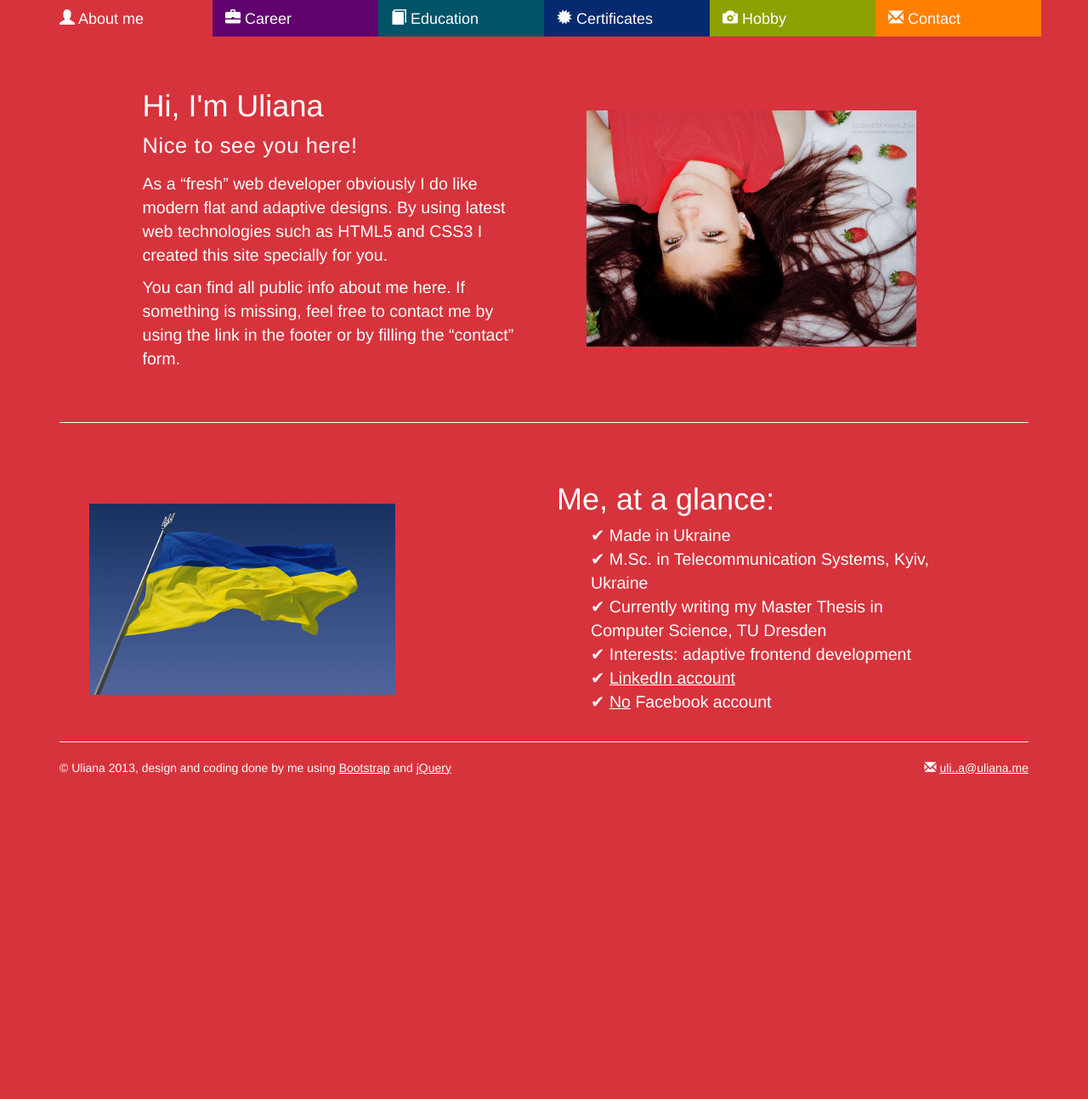
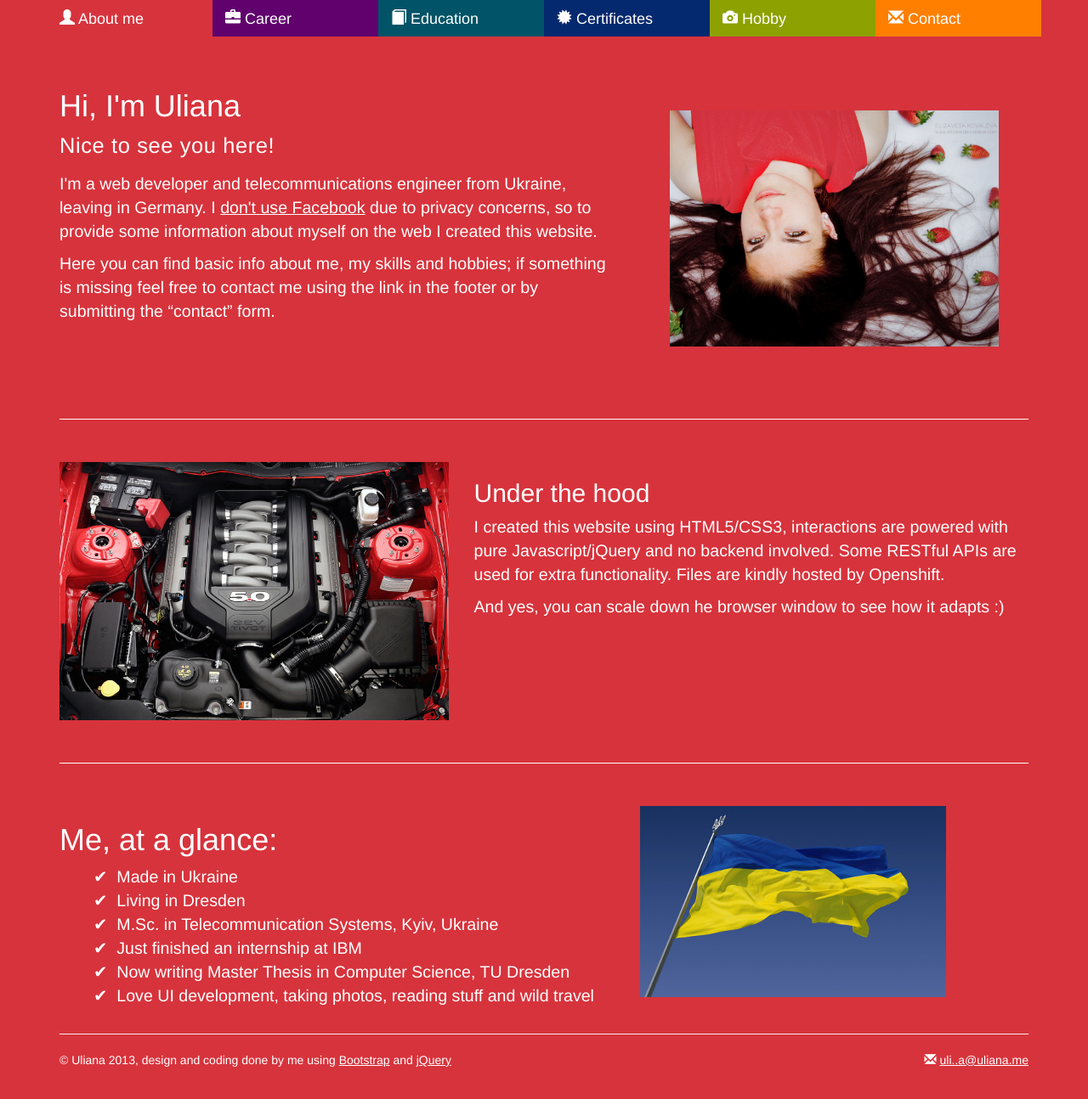
Before and after one commit to UlianaMunich/uliana_me, a Flask app: page / in a window 1280 px wide. Shown: the whole page at 85% size. Before the commit the page ends 912 px from the top, so only its background shows below. Run offline with Flask 2, Linux system fonts and the light colour scheme; parts of the project's set-up code (start-up, migrations or seed data) failed here and were passed over; some libraries are stand-ins or nearby versions.

Commit message:
Updated first page texts

```diff
--- a/wsgi/static/css/uliana_me.css
+++ b/wsgi/static/css/uliana_me.css
@@ -41,10 +41,12 @@ padding-bottom: 4em;
   font-size: 1.4em;
   font-weight: 200;
 }
-.story>div>img.img-responsive {
+
+.img-padded {
   margin-top: 10px;
   padding: 35px;
 }
+
 .story .lead {
   margin-bottom: .5em;
   letter-spacing: .6px;
--- a/wsgi/templates/index.html
+++ b/wsgi/templates/index.html
@@ -55,32 +55,47 @@
     <div id="about" class="section initial">
       <!-- Story -->
       <div class="row story">
-        <div class="col-md-offset-1 col-md-5">
+        <div class="col-md-7">
           <h1>Hi, I'm Uliana</h1>
           <p class="lead">Nice to see you here!</p>
-          <p>As a &ldquo;fresh&rdquo; web developer obviously I do like modern flat and adaptive designs. By using latest web technologies such as HTML5 and CSS3 I created this site specially for you.</p>
-          <p>You can find all public info about me here. If something is missing, feel free to contact me by using the link in the footer or by filling the &ldquo;contact&rdquo; form.</p>
+
+          <p>I'm a web developer and telecommunications engineer from Ukraine, leaving in Germany. I <a href="http://www.quitfacebookday.com/">don't use Facebook</a> due to privacy concerns, so to provide some information about myself on the web I created this website.</p>
+          <p>Here you can find basic info about me, my skills and hobbies; if something is missing feel free to contact me using the link in the footer or by submitting the &ldquo;contact&rdquo; form.
+          </p>
         </div>
         <div class="col-md-5 image">
-          <img class="img-responsive" src="static/img/ulia.jpg"/>
+          <img class="img-responsive img-padded" src="static/img/ulia.jpg"/>
+        </div>
+      </div>
+      <!-- Story -->
+      <hr class="story-divider">
+      <div class="row story">
+        <div class="col-md-5 image">
+           <img class="img-responsive" src="static/img/engine1.jpg"/>
+        </div>
+        <div class="col-md-7">
+          <h2>Under the hood</h2>
+          <p>I created this website using HTML5/CSS3, interactions are powered with pure Javascript/jQuery and no backend involved. Some RESTful APIs are used for extra functionality. Files are kindly hosted by Openshift.</p>
+          <p>And yes, you can scale down he browser window to see how it adapts :)
+          </p>
         </div>
       </div>
       <!-- About me -->
       <hr class="story-divider">
       <div class="row story">
+        <div class="col-md-7">
+          <h1>Me, at a glance:</h1>
+          <ul class="nobullets">
+            <li>✔&nbsp;&nbsp;Made in Ukraine</li>
+            <li>✔&nbsp;&nbsp;Living in Dresden</li>
+            <li>✔&nbsp;&nbsp;M.Sc. in Telecommunication Systems, Kyiv, Ukraine</li>
+            <li>✔&nbsp;&nbsp;Just finished an internship at IBM</li>
+            <li>✔&nbsp;&nbsp;Now writing Master Thesis in Computer Science, TU Dresden</li>
+            <li>✔&nbsp;&nbsp;Love UI development, taking photos, reading stuff and wild travel</li>
+          </ul>
+        </div>
         <div class="col-md-5 image">
           <img class="img-responsive" src="static/img/pic2aboutMe.jpg"/>
-        </div>
-        <div class="col-md-5 col-md-offset-1">
-          <h1>Me, at a glance:</h1>
-          <ul class="nobullets">
-            <li>✔  Made in Ukraine</li>
-            <li>✔  M.Sc. in Telecommunication Systems, Kyiv, Ukraine </li>
-            <li>✔  Currently writing my Master Thesis in Computer Science, TU Dresden </li>
-            <li>✔  Interests: adaptive frontend development </li>
-            <li>✔  <a href="http://www.linkedin.com/pub/uliana-andriieshyna/43/a41/21"> LinkedIn account </a></li>
-            <li>✔  <a href="http://www.quitfacebookday.com/">No</a> Facebook account </li>
-          </ul>
         </div>
       </div>
     </div>
@@ -102,7 +117,7 @@
       <hr class="story-divider">
       <div class="row story">
         <div class="col-md-4 image">
-          <img class="img-responsive" src="static/img/logo/ibm.svg"/>
+          <img class="img-responsive img-padded" src="static/img/logo/ibm.svg"/>
         </div>
         <div class="col-md-8">
           <h1>Internship at IBM</h1>
@@ -135,7 +150,7 @@
       <div class="row story">
         <!-- Sodocu -->
         <div class="col-md-2 image">
-          <img class="img-responsive" src="static/img/logo/sodocu.png"/>
+          <img class="img-responsive img-padded" src="static/img/logo/sodocu.png"/>
         </div>
         <div class="col-md-4">
           <h1>Internship at <a href="http://www.sodocu.eu/" target="blank">Sodocu</a></h1>
@@ -152,7 +167,7 @@
         </div>
         <!-- TUD -->
         <div class="col-md-2 image">
-          <img class="img-responsive" src="static/img/logo/tud.png"/>
+          <img class="img-responsive img-padded" src="static/img/logo/tud.png"/>
         </div>
         <div class="col-md-4">
           <h1>Student Assistant at <a href="http://www.tu-dresden.de" target="blank">TU Dresden</a></h1>
@@ -172,7 +187,7 @@
       <hr class="story-divider">
       <div class="row story">
         <div class="col-md-4 image">
-          <img class="img-responsive" src="static/img/logo/life.png"/>
+          <img class="img-responsive img-padded" src="static/img/logo/life.png"/>
         </div>
         <div class="col-md-8">
           <h1>Full-time System Analyst of VAS, <a href="http://www.life.ua/en/" target="blank">Life:)</a> Mobile Operator</h1>
@@ -224,7 +239,7 @@ VAS platforms and IT projects</li>
           </div>
         </div>
         <div class="col-md-4 image">
-          <img class="img-responsive" src="static/img/logo/life.png"/>
+          <img class="img-responsive img-padded" src="static/img/logo/life.png"/>
         </div>
       </div>
     </div>
@@ -236,7 +251,7 @@ VAS platforms and IT projects</li>
       <div class="row story">
         <div class="col-md-10 col-md-offset-1">
           <h1>Education. <span class="text-muted">Working on my second Master degree.</span></h1>
-          <p>I'm finishing the master course in Computer Science at TU-Dresden. It's my second Master degree, first one is in Telecommunication Systems, KPI, Ukraine.</p>
+          <p>I'm finishing the master course in Computer Science at TU-Dresden. This is my second Master degree, first one is in Telecommunication Systems, KPI, Ukraine.</p>
           <p>
           I wrote a couple of scientific articles, most are published in Ukraine and <a href="http://ieeexplore.ieee.org/xpl/articleDetails.jsp?tp=&arnumber=4676416&queryText%3DPervasive+Computing+usage+for+realization+of+conception+.QT.Smart+Audience">this one is available on IEEE</a>.
           </p>
@@ -247,7 +262,7 @@ VAS platforms and IT projects</li>
       <hr class="story-divider">
       <div class="row story">
         <div class="col-md-4">
-          <img class="img-responsive" src="static/img/logo/tud.png"/>
+          <img class="img-responsive img-padded" src="static/img/logo/tud.png"/>
         </div>
         <div class="col-md-8">
           <h1><a href="http://tu-dresden.de">Technical University of Dresden</a></h1>
@@ -303,7 +318,7 @@ VAS platforms and IT projects</li>
           </div>
         </div>
         <div class="col-md-4">
-          <img class="img-responsive" src="static/img/logo/kpi.png"/>
+          <img class="img-responsive img-padded" src="static/img/logo/kpi.png"/>
         </div>
       </div>
     </div>
@@ -313,20 +328,20 @@ VAS platforms and IT projects</li>
     <!---->
 	    <div id="certificates" class="section">
 	      <div class="row story">
-			        <div class="col-md-offset-3 col-md-6">
-			          <img class="img-responsive" src="static/img/ExtremeBlue.jpg"/>
+			        <div class="col-md-offset-2 col-md-8">
+			          <img class="img-responsive img-padded" src="static/img/ExtremeBlue.jpg"/>
 			        </div>
 	       </div>
 	       <hr class="story-divider">
 	       <div class="row story">
-			        <div class="col-md-offset-3 col-md-6">
-			          <img class="img-responsive" src="static/img/db2_certificate.png"/>
+			        <div class="col-md-offset-2 col-md-8">
+			          <img class="img-responsive img-padded" src="static/img/db2_certificate.png"/>
 			        </div>
 	       </div>
 	      <hr class="story-divider">
 	        <div class="row story">
-			          <div class="col-md-offset-3 col-md-6">
-			            <img class="img-responsive" src="static/img/MicrosoftCertificate.jpg"/>
+			          <div class="col-md-offset-2 col-md-8">
+			            <img class="img-responsive img-padded" src="static/img/MicrosoftCertificate.jpg"/>
 			          </div>
 	        </div>
 	     </div>
```
Also changed, not shown: wsgi/static/img/engine1.jpg (added).
